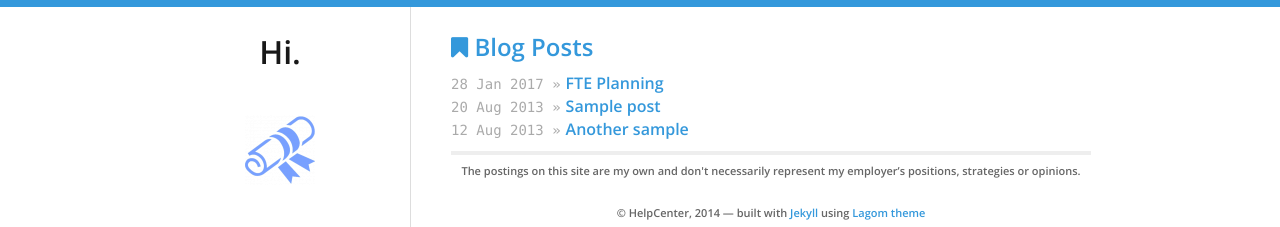
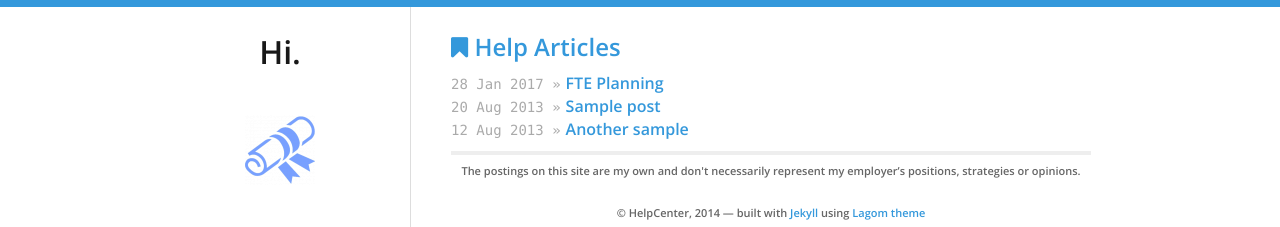
Before and after one commit to EdgardeWit/edgardewit.github.io, a Jekyll site: the page built from index.html, in a window 1280 px wide. Shown: the top 227 px of the page. Built offline with Jekyll 4.4.1, drawn with Linux system fonts in a browser that asks for light colours; nearby versions of some CDN libraries.

Commit message:
help articles

```diff
--- a/_config.yml
+++ b/_config.yml
@@ -1,5 +1,5 @@
 # General Jekyll Config
-highlighter: pygments
+highlighter: rouge
 url: http://example.com
 lsi: false
 exclude: [LICENSE, CNAME, README.md, .gitignore, Gemfile, Gemfile.lock]
--- a/index.html
+++ b/index.html
@@ -4,7 +4,7 @@
 ---
 
 <div id="home">
-  <h2><i class="fa fa-bookmark"></i> Blog Posts</h2>
+  <h2><i class="fa fa-bookmark"></i> Help Articles</h2>
   <ul id="blog-posts" class="posts">
     {% for post in site.posts %}
       <li><span>{{ post.date | date_to_string }} &raquo;</span><a href="{{ post.url }}">{{ post.title }}</a></li>
```
Also changed, not shown: _posts/2013-08-12-another-sample.md (+1 -1 lines), _posts/2013-08-20-sample-post.md (+1 -1 lines), _posts/2017-01-28-FTE Planning.md (+1 -1 lines).
